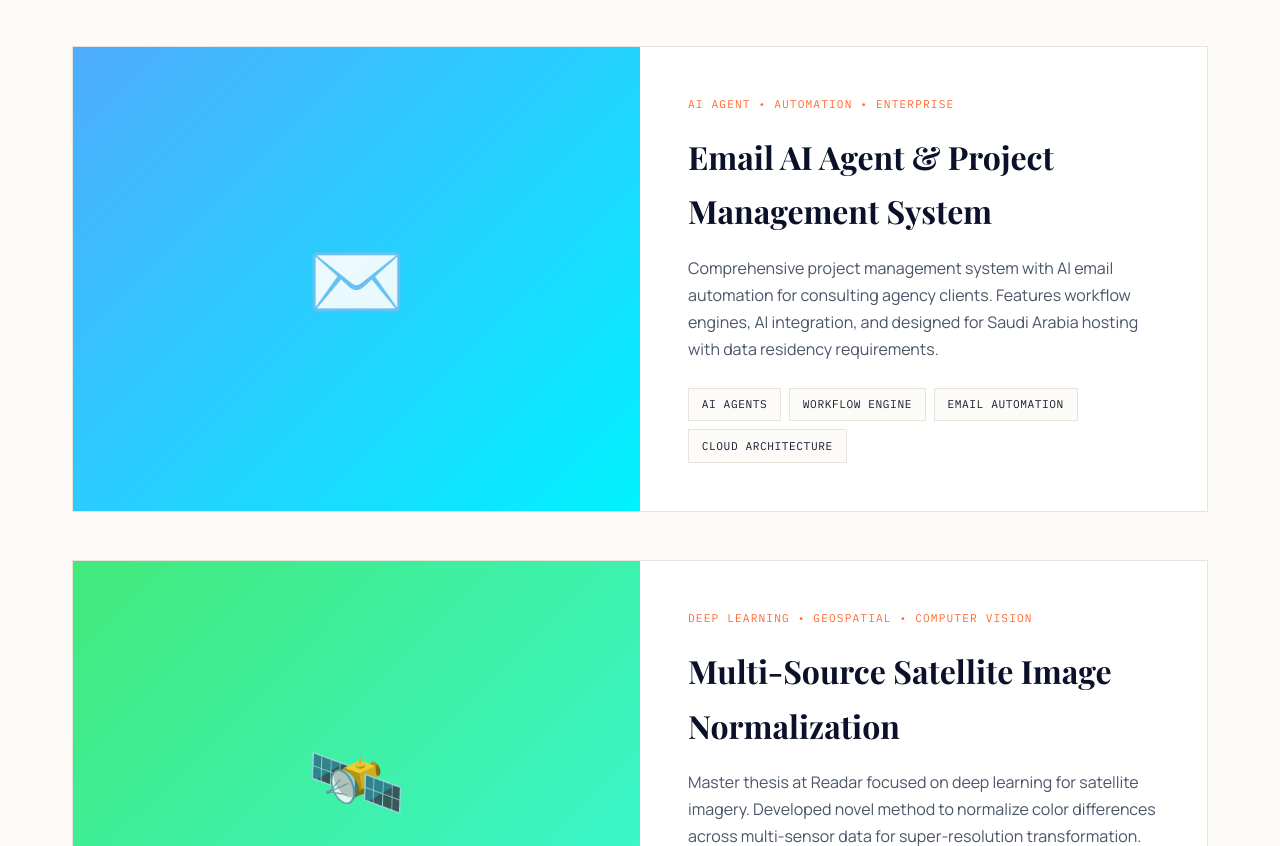
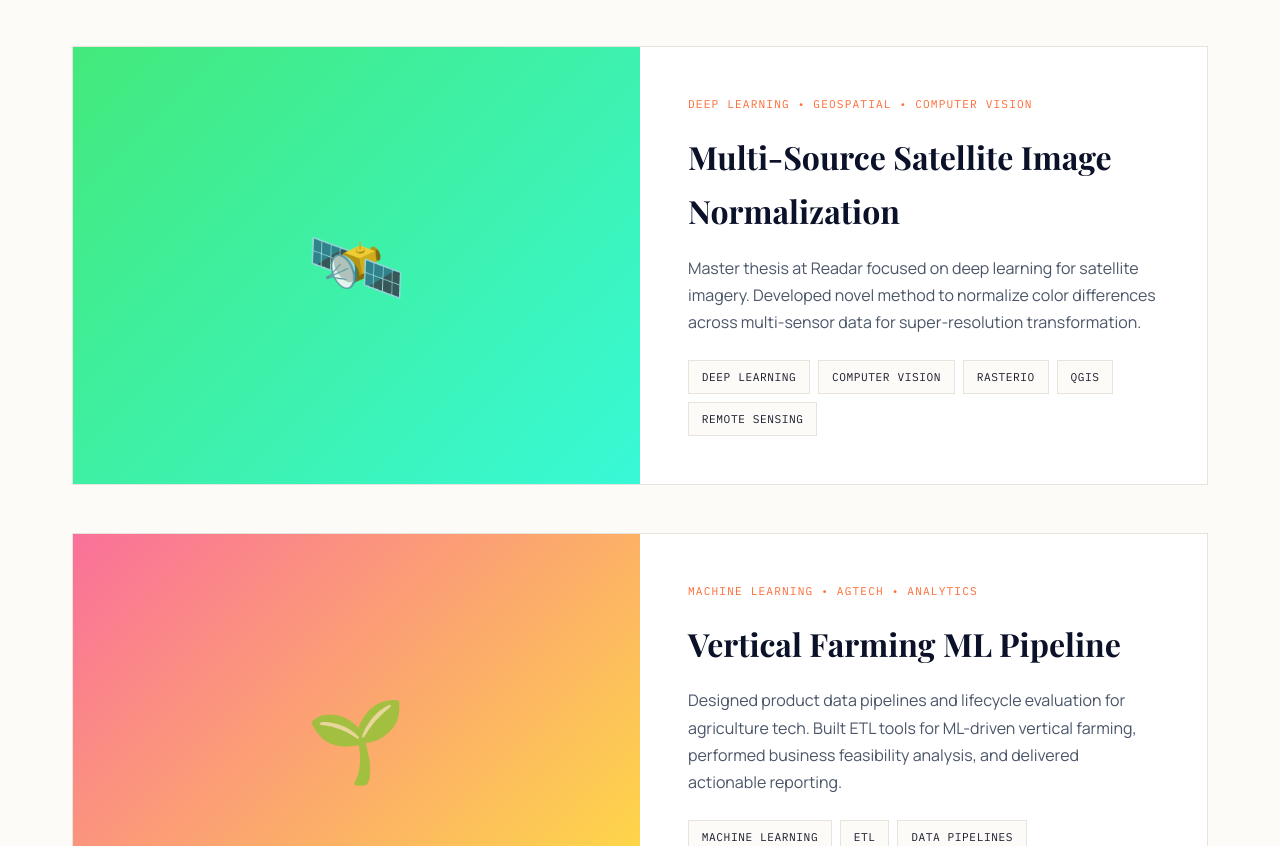
Before and after one commit to Hus-Mek/hus-mek.github.io, a plain HTML site: page index.html in a window 1280 px wide. Shown: the part 4036-4882 px from the top of the page. Drawn offline with nearby package versions, Linux system fonts and the light colour scheme.

Commit message:
removed extras project

```diff
--- a/index.html
+++ b/index.html
@@ -747,26 +747,6 @@
                     </div>
                 </div>
 
-                <!-- Project 4: AI Email Agent -->
-                <div class="project-card fade-in-section">
-                    <div class="project-image" style="background: linear-gradient(135deg, #4facfe 0%, #00f2fe 100%);">
-                        <div class="project-icon">✉️</div>
-                    </div>
-                    <div class="project-content">
-                        <div class="project-meta">AI Agent • Automation • Enterprise</div>
-                        <h3 class="project-title">Email AI Agent & Project Management System</h3>
-                        <p class="project-description">
-                            Comprehensive project management system with AI email automation for consulting agency clients. Features workflow engines, AI integration, and designed for Saudi Arabia hosting with data residency requirements.
-                        </p>
-                        <div class="project-tech">
-                            <span class="tech-badge">AI Agents</span>
-                            <span class="tech-badge">Workflow Engine</span>
-                            <span class="tech-badge">Email Automation</span>
-                            <span class="tech-badge">Cloud Architecture</span>
-                        </div>
-                    </div>
-                </div>
-
                 <!-- Project 5: Satellite Image Analytics -->
                 <div class="project-card fade-in-section">
                     <div class="project-image" style="background: linear-gradient(135deg, #43e97b 0%, #38f9d7 100%);">
```
